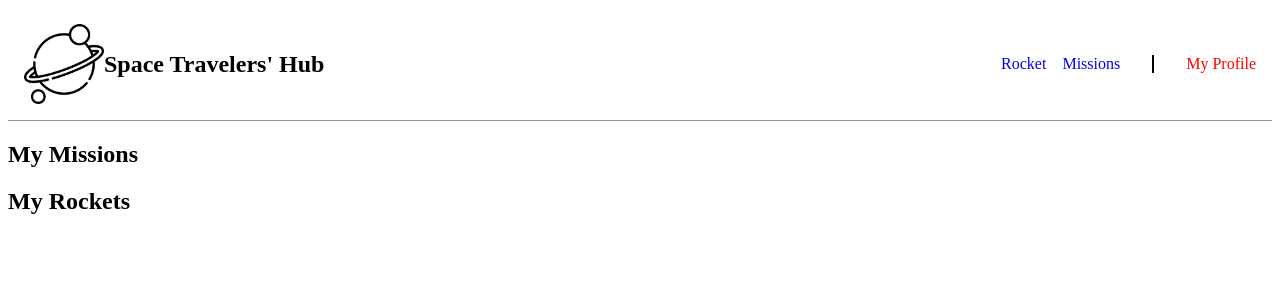
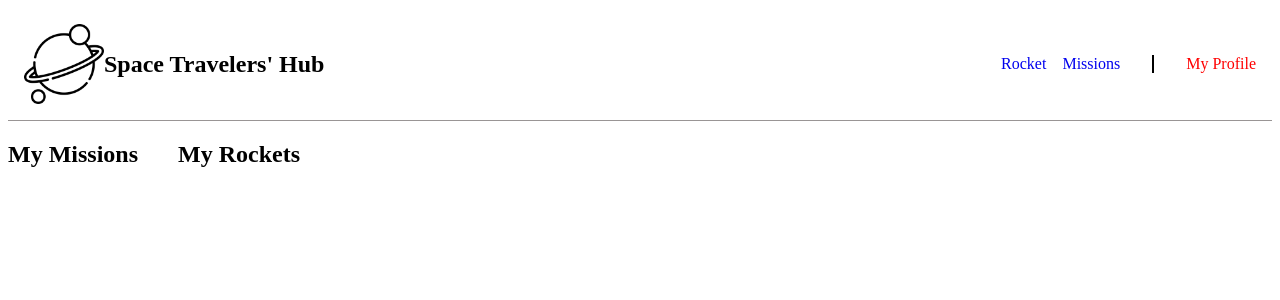
Before and after one commit to Dmambo/react-group-kanban, a React (Create React App) app: page /profile in a window 1280 px wide. Shown: the top 300 px of the page. Built offline with nearby package versions, Linux system fonts and the light colour scheme.

Commit message:
Add functionality to my profile page

```diff
--- /dev/null
+++ b/src/components/MyProfile/MyProfile.css
@@ -0,0 +1,3 @@
+.myprofile {
+    display: flex;
+}
--- a/src/components/MyProfile/MyProfile.js
+++ b/src/components/MyProfile/MyProfile.js
@@ -1,5 +1,6 @@
 import React from 'react';
 import { useSelector } from 'react-redux';
+import './MyProfile.css';
 
 const MyProfile = () => {
   const missions = useSelector((state) => state.missionsReducer.missions);
--- a/src/index.js
+++ b/src/index.js
@@ -12,7 +12,3 @@ root.render(
     </Provider>
   </React.StrictMode>,
 );
-
-// If you want to start measuring performance in your app, pass a function
-// to log results (for example: reportWebVitals(console.log))
-// or send to an analytics endpoint. Learn more: https://bit.ly/CRA-vitals
```
